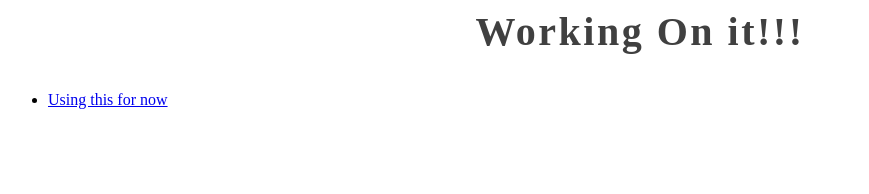
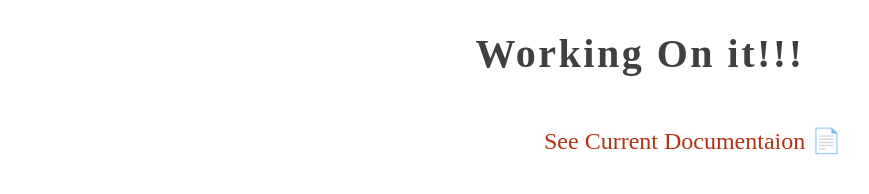
Before and after one commit to FunbiOyede/rest-nigeria, a website: page Public/index.html in a window 1280 px wide. Shown: the whole page, without its empty margins (0-869 px from the left). Drawn offline with Linux system fonts and the light colour scheme.

Commit message:
more work on the landing page

```diff
--- a/Public/index.html
+++ b/Public/index.html
@@ -9,13 +9,9 @@
   <body>
     <h1 class="title">Working On it!!!</h1>
     <nav>
-      <ul>
-        <li>
-          <a href="https://github.com/FunbiOyede/rest-nigeria#readme"
-            >Using this for now</a
-          >
-        </li>
-      </ul>
+      <a class="doc" href="https://github.com/FunbiOyede/rest-nigeria#readme"
+        >See Current Documentaion 📄</a
+      >
     </nav>
   </body>
 </html>
--- a/Public/styles.css
+++ b/Public/styles.css
@@ -1,9 +1,25 @@
 .title {
   text-align: center;
   padding-bottom: 0.5em;
-  margin: 0;
+  margin: 30px;
   font-weight: 700;
   letter-spacing: 2.5px;
   font-size: 2.5em;
   color: #404040;
 }
+
+.doc {
+  text-align: center;
+  padding-bottom: 0.5em;
+  font-weight: 400;
+  font-size: 1.5em;
+  left: 536px;
+  position: relative;
+  text-decoration: none;
+  color: #b83113;
+}
+
+.doc:hover {
+  text-decoration: underline;
+  color: #404040;
+}
```
